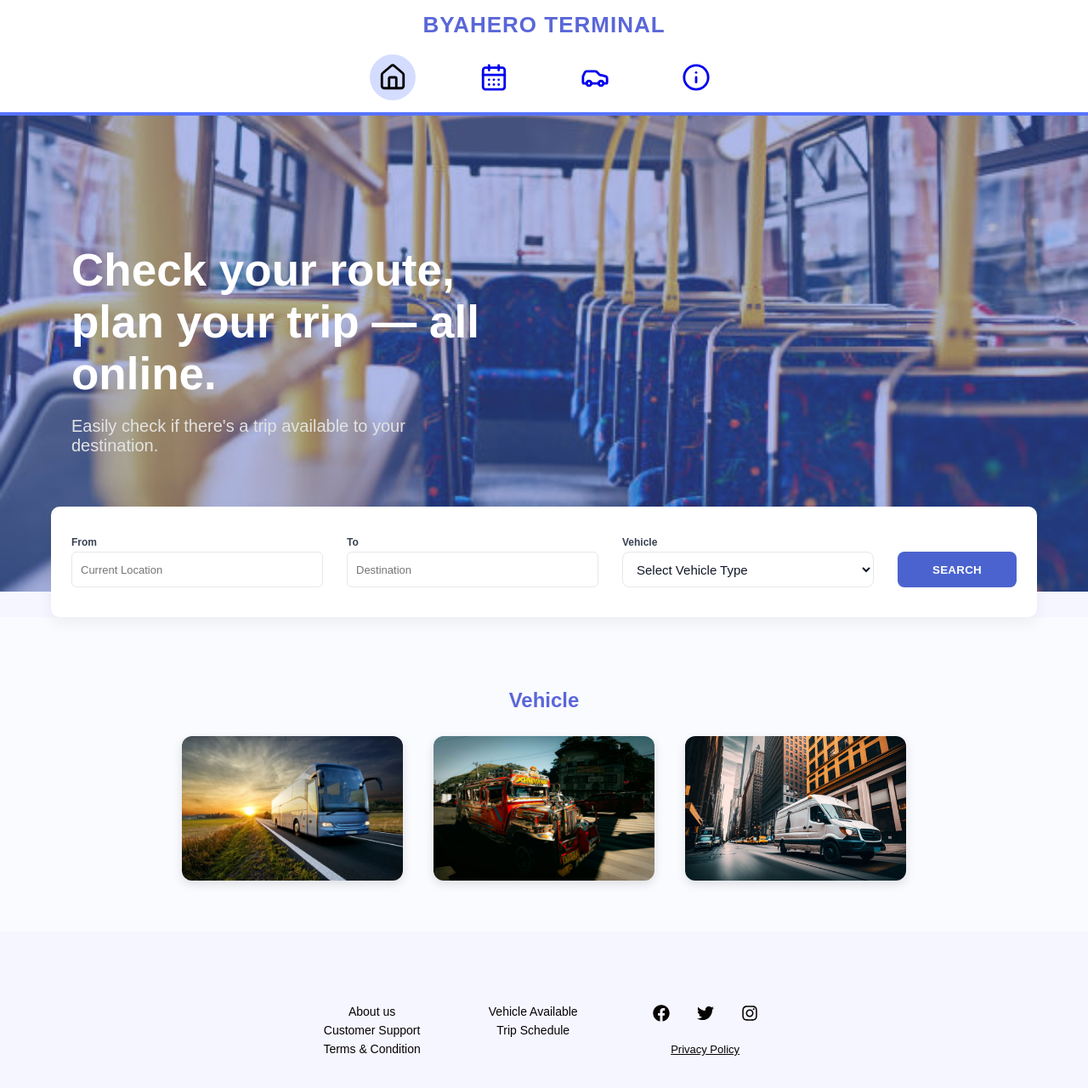
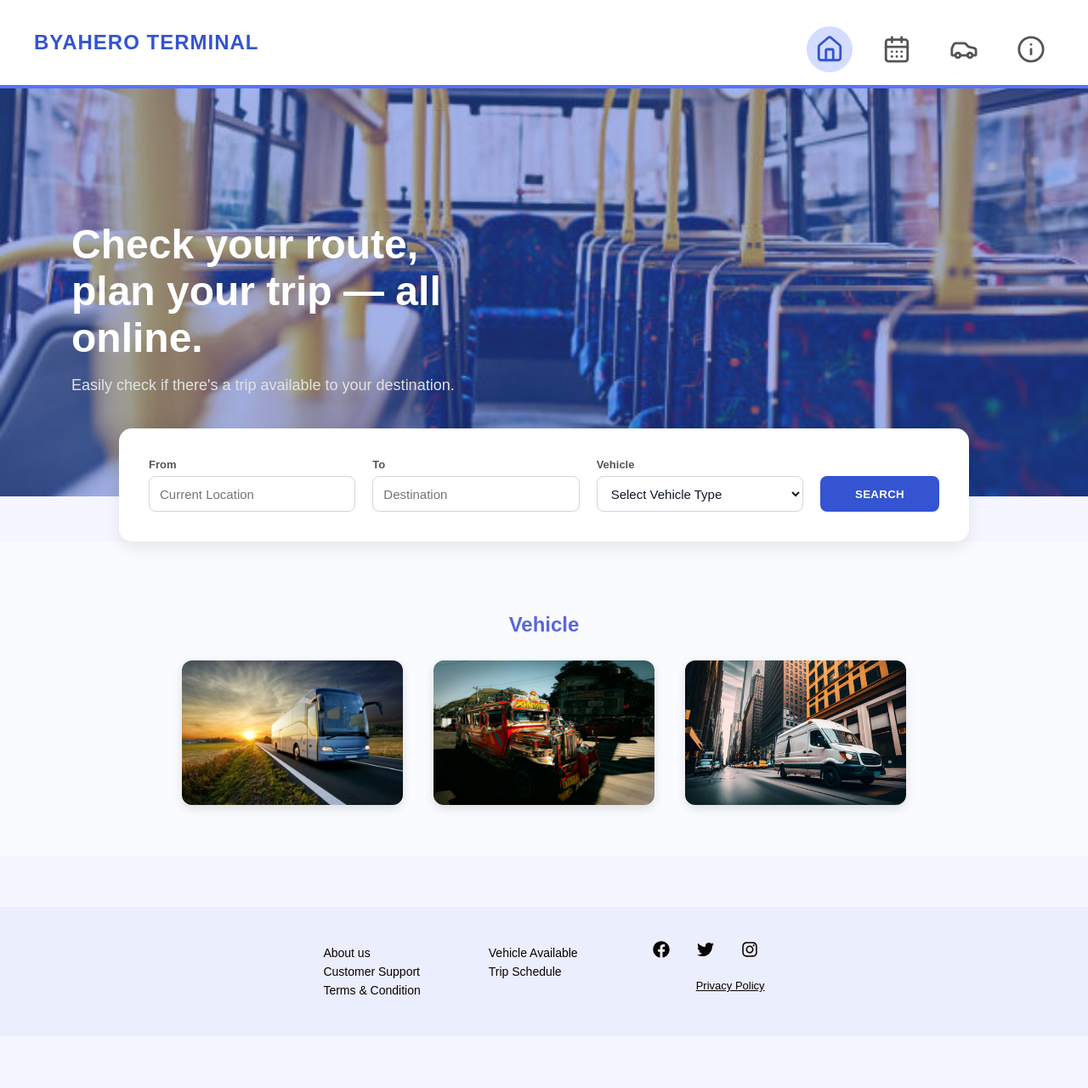
Before and after one commit to xXKuyaClydeXx/Byahero, a React app in the folder frontend/: page / in a window 1280 px wide. Shown: the top 1280 px of the page at 85% size. After the commit the page ends 1219 px from the top, so only its background shows below. Built offline with nearby package versions, Linux system fonts and the light colour scheme; the HTML template or start-up script is replaced by a standard one.

Commit message:
tripschedpage

```diff
--- a/frontend/src/App.jsx
+++ b/frontend/src/App.jsx
@@ -7,6 +7,7 @@
 import AboutPage from "./pages/AboutPage";
 import CustomerSupport from "./pages/CustomerSupport";
 import TermsAndConditions from "./pages/TermsAndConditions";
+import TripSchedulePage from "./pages/TripSchedulePage";
 
 function App() {
   const [user, setUser] = useState(null);
@@ -42,6 +43,7 @@
       <Route path="/about" element={<AboutPage />} />
       <Route path="/support" element={<CustomerSupport />} />
       <Route path="/terms" element={<TermsAndConditions />} />
+      <Route path="/tripsched" element={<TripSchedulePage />} />
       <Route path="*" element={<Navigate to="/" replace />} />
     </Routes>
   );
--- /dev/null
+++ b/frontend/src/css/TripSchedulePage.css
@@ -0,0 +1,270 @@
+.trip-schedule-page {
+  min-height: 100vh;
+  background-color: #e7e9fb;
+  font-family: "Poppins", sans-serif;
+}
+
+/* ===== NAVBAR ===== */
+.navbar {
+  background: white;
+  display: flex;
+  justify-content: space-between;
+  align-items: center;
+  padding: 15px 40px;
+  box-shadow: 0 2px 6px rgba(0, 0, 0, 0.1);
+}
+
+.title {
+  font-size: 24px;
+  font-weight: 700;
+  color: #3454d1;
+}
+
+.nav-icons {
+  display: flex;
+  gap: 25px;
+}
+
+.icon {
+  color: #555;
+  font-size: 22px;
+  cursor: pointer;
+  transition: 0.3s;
+}
+
+.icon:hover,
+.icon.active {
+  color: #3454d1;
+}
+
+/* ===== HERO SECTION ===== */
+.hero-section {
+  position: relative;
+  height: 60vh;
+  background: linear-gradient(rgba(52, 84, 209, 0.45), rgba(52, 84, 209, 0.45)),
+    url("../assets/images/BG-busInside.jpg");
+  background-size: cover;
+  background-position: center;
+  display: flex;
+  flex-direction: column;
+  justify-content: flex-end;
+  padding: 0 0 120px 5%;
+  color: white;
+}
+
+.hero-section h2 {
+  font-size: 48px;
+  font-weight: 700;
+  margin-bottom: 10px;
+}
+
+.hero-section p {
+  font-size: 18px;
+}
+
+/* ===== SEARCH SECTION ===== */
+.search-section {
+  margin-top: -80px;
+  position: relative;
+  z-index: 10;
+  padding: 0 20px;
+}
+
+.search-box {
+  background: #ffffff;
+  border-radius: 15px;
+  padding: 35px;
+  max-width: 1000px;
+  margin: 0 auto;
+  box-shadow: 0 8px 18px rgba(0, 0, 0, 0.08);
+}
+
+.search-grid {
+  display: grid;
+  grid-template-columns: 1fr 1fr 1fr 140px;
+  column-gap: 20px;
+  row-gap: 12px;
+}
+
+.input-group label {
+  font-size: 13px;
+  font-weight: 600;
+  color: #555;
+  margin-bottom: 6px;
+}
+
+.input-group input,
+.vehicle-select {
+  width: 100%;
+  height: 42px;
+  border: 1px solid #d1d5db;
+  border-radius: 8px;
+  padding: 0 12px;
+  outline: none;
+  font-size: 15px;
+  transition: 0.2s;
+}
+
+.input-group input:focus,
+.vehicle-select:focus {
+  border-color: #3454d1;
+  box-shadow: 0 0 0 3px rgba(52, 84, 209, 0.18);
+}
+
+.search-btn {
+  background-color: #3454d1;
+  color: white;
+  font-weight: 600;
+  border: none;
+  border-radius: 8px;
+  cursor: pointer;
+  transition: 0.3s;
+}
+
+.search-btn:hover {
+  background-color: #253b96;
+}
+
+/* ===== SCHEDULE RESULTS ===== */
+.schedule-results {
+  margin: 60px auto;
+  max-width: 1000px;
+  text-align: center;
+}
+
+.schedule-results h3 {
+  color: #3454d1;
+  font-size: 24px;
+  margin-bottom: 20px;
+}
+
+.trip-cards {
+  display: flex;
+  flex-wrap: wrap;
+  gap: 20px;
+  justify-content: center;
+}
+
+.trip-card {
+  background: #ffffff;
+  border-radius: 15px;
+  box-shadow: 0 4px 10px rgba(0, 0, 0, 0.06);
+  padding: 20px;
+  width: 280px;
+  text-align: left;
+  transition: transform 0.2s;
+}
+
+.trip-card:hover {
+  transform: translateY(-4px);
+}
+
+.trip-card h4 {
+  color: #3454d1;
+  margin-bottom: 8px;
+  font-size: 18px;
+}
+
+.trip-card p {
+  margin: 4px 0;
+  color: #444;
+}
+
+.trip-card .price {
+  font-weight: 600;
+  color: #22c55e;
+}
+
+/* ===== FOOTER ===== */
+.footer {
+  display: flex;
+  justify-content: center;
+  align-items: flex-start;
+  text-align: left;
+  gap: 80px;
+  padding: 40px 24px;
+  font-size: 14px;
+  color: #070202;
+  background-color: rgba(52, 84, 209, 0.05);
+  margin-top: 60px;
+  flex-wrap: wrap;
+}
+
+.footer-links {
+  display: flex;
+  gap: 80px;
+}
+
+.footer-links div p {
+  margin: 6px 0;
+  font-size: 14px;
+  color: #070202;
+  cursor: pointer;
+  transition: color 0.3s;
+}
+
+.footer-links div p:hover {
+  color: #3454d1;
+}
+
+.footer-social {
+  display: flex;
+  flex-direction: column;
+  align-items: flex-end;
+}
+
+.footer-social .icons {
+  display: flex;
+  justify-content: flex-end;
+  gap: 16px;
+  font-size: 24px;
+  margin-bottom: 10px;
+}
+
+.footer-social .social-link {
+  color: #070202;
+  transition: color 0.3s;
+}
+
+.footer-social .social-link:hover {
+  color: #3454d1;
+}
+
+.privacy-link {
+  color: #070202;
+  text-decoration: underline;
+  font-size: 13px;
+  transition: color 0.3s;
+}
+
+.privacy-link:hover {
+  color: #3454d1;
+}
+
+/* ===== RESPONSIVE ===== */
+@media (max-width: 1024px) {
+  .search-grid {
+    grid-template-columns: 1fr 1fr;
+  }
+}
+
+@media (max-width: 768px) {
+  .search-grid {
+    grid-template-columns: 1fr;
+  }
+
+  .footer {
+    flex-direction: column;
+    align-items: center;
+    gap: 40px;
+  }
+
+  .footer-links {
+    flex-direction: column;
+    gap: 20px;
+  }
+
+  .footer-social {
+    align-items: center;
+  }
+}
--- /dev/null
+++ b/frontend/src/pages/TripSchedulePage.jsx
@@ -0,0 +1,148 @@
+import React from "react";
+import { Home, CalendarDays, Car, Info } from "lucide-react";
+import { Link } from "react-router-dom";
+import { FaFacebook, FaTwitter, FaInstagram } from "react-icons/fa";
+import "../css/TripSchedulePage.css";
+
+const TripSchedulePage = () => {
+  return (
+    <div className="trip-schedule-page">
+      {/* ===== NAVBAR ===== */}
+      <nav className="navbar">
+        <div className="nav-header">
+          <h1 className="title">BYAHERO TERMINAL</h1>
+        </div>
+
+        <div className="nav-icons">
+          <Link to="/" className="icon" aria-label="Home">
+            <Home />
+          </Link>
+          <button className="icon active" aria-label="Schedule">
+            <CalendarDays />
+          </button>
+          <Link to="/driver" className="icon" aria-label="Driver">
+            <Car />
+          </Link>
+          <Link to="/about" className="icon" aria-label="Info">
+            <Info />
+          </Link>
+        </div>
+      </nav>
+
+      {/* ===== HERO SECTION ===== */}
+      <section className="hero-section">
+        <div className="overlay">
+          <h2>Manage Your Trip Schedule</h2>
+          <p>Add or view upcoming trips for buses, vans, and jeepneys</p>
+        </div>
+      </section>
+
+      {/* ===== ADD TRIP SECTION ===== */}
+      <section className="search-section">
+        <div className="search-box">
+          <div className="search-grid">
+            {/* Origin */}
+            <div className="input-group">
+              <label>From</label>
+              <input type="text" placeholder="Enter origin" />
+            </div>
+
+            {/* Destination */}
+            <div className="input-group">
+              <label>To</label>
+              <input type="text" placeholder="Enter destination" />
+            </div>
+
+            {/* Vehicle Type */}
+            <div className="input-group">
+              <label>Vehicle</label>
+              <select className="vehicle-select">
+                <option value="">Select vehicle</option>
+                <option value="van">Van</option>
+                <option value="bus">Bus</option>
+                <option value="jeep">Jeep</option>
+              </select>
+            </div>
+
+            {/* Terminal */}
+            <div className="input-group">
+              <label>Terminal</label>
+              <input type="text" placeholder="Enter terminal" />
+            </div>
+
+            {/* Time of Departure */}
+            <div className="input-group">
+              <label>Time of Departure</label>
+              <input type="time" />
+            </div>
+
+            {/* Available Seats */}
+            <div className="input-group">
+              <label>Available Seat</label>
+              <input type="number" placeholder="Enter number of seats" />
+            </div>
+
+            {/* Add Trip Button */}
+            <div className="action-cell">
+              <button className="search-btn">Add Trip</button>
+            </div>
+          </div>
+        </div>
+      </section>
+
+      {/* ===== SCHEDULE RESULTS ===== */}
+      <section className="schedule-results">
+        <h3>Available Trips</h3>
+        <div className="trip-cards">
+          <div className="trip-card">
+            <h4>Bus - Naga to Legazpi</h4>
+            <p>Terminal: Naga Central Terminal</p>
+            <p>Time of Departure: 8:00 AM</p>
+            <p>Available Seats: 30</p>
+          </div>
+
+          <div className="trip-card">
+            <h4>Van - Naga to Pili</h4>
+            <p>Terminal: CBD Terminal</p>
+            <p>Time of Departure: 9:30 AM</p>
+            <p>Available Seats: 12</p>
+          </div>
+        </div>
+      </section>
+
+      {/* ===== FOOTER ===== */}
+      <footer className="footer">
+        <div className="footer-links">
+          <div>
+            <p>About us</p>
+            <p>Customer Support</p>
+            <p>Terms & Conditions</p>
+          </div>
+          <div>
+            <p>Vehicle Available</p>
+            <p>Trip Schedule</p>
+          </div>
+        </div>
+
+        <div className="footer-social">
+          <div className="icons">
+            <a href="#" aria-label="Facebook" className="social-link">
+              <FaFacebook />
+            </a>
+            <a href="#" aria-label="Twitter" className="social-link">
+              <FaTwitter />
+            </a>
+            <a href="#" aria-label="Instagram" className="social-link">
+              <FaInstagram />
+            </a>
+          </div>
+          <a href="#" className="privacy-link">
+            Privacy Policy
+          </a>
+        </div>
+      </footer>
+    </div>
+  );
+};
+
+export default TripSchedulePage;
```
